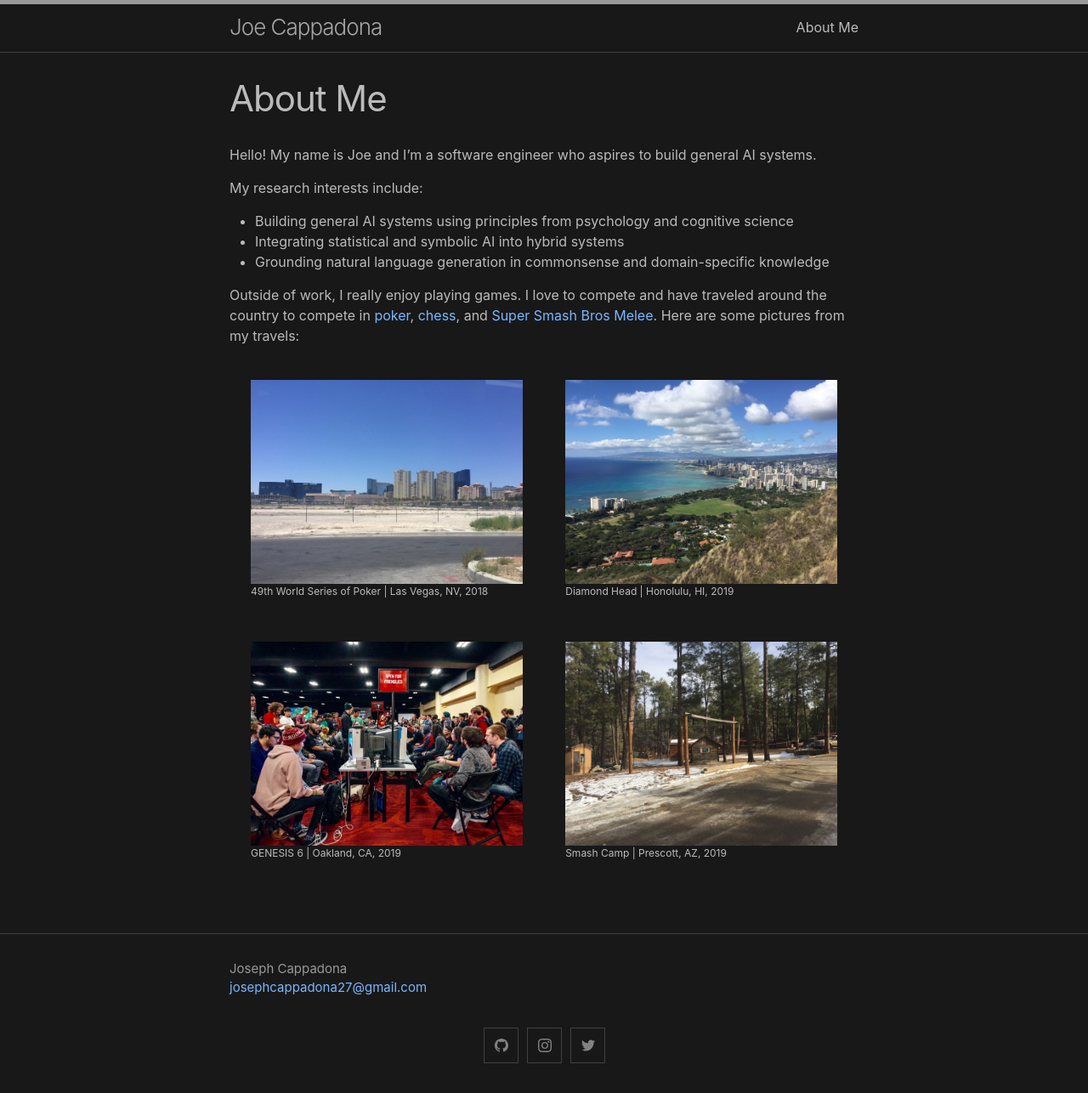
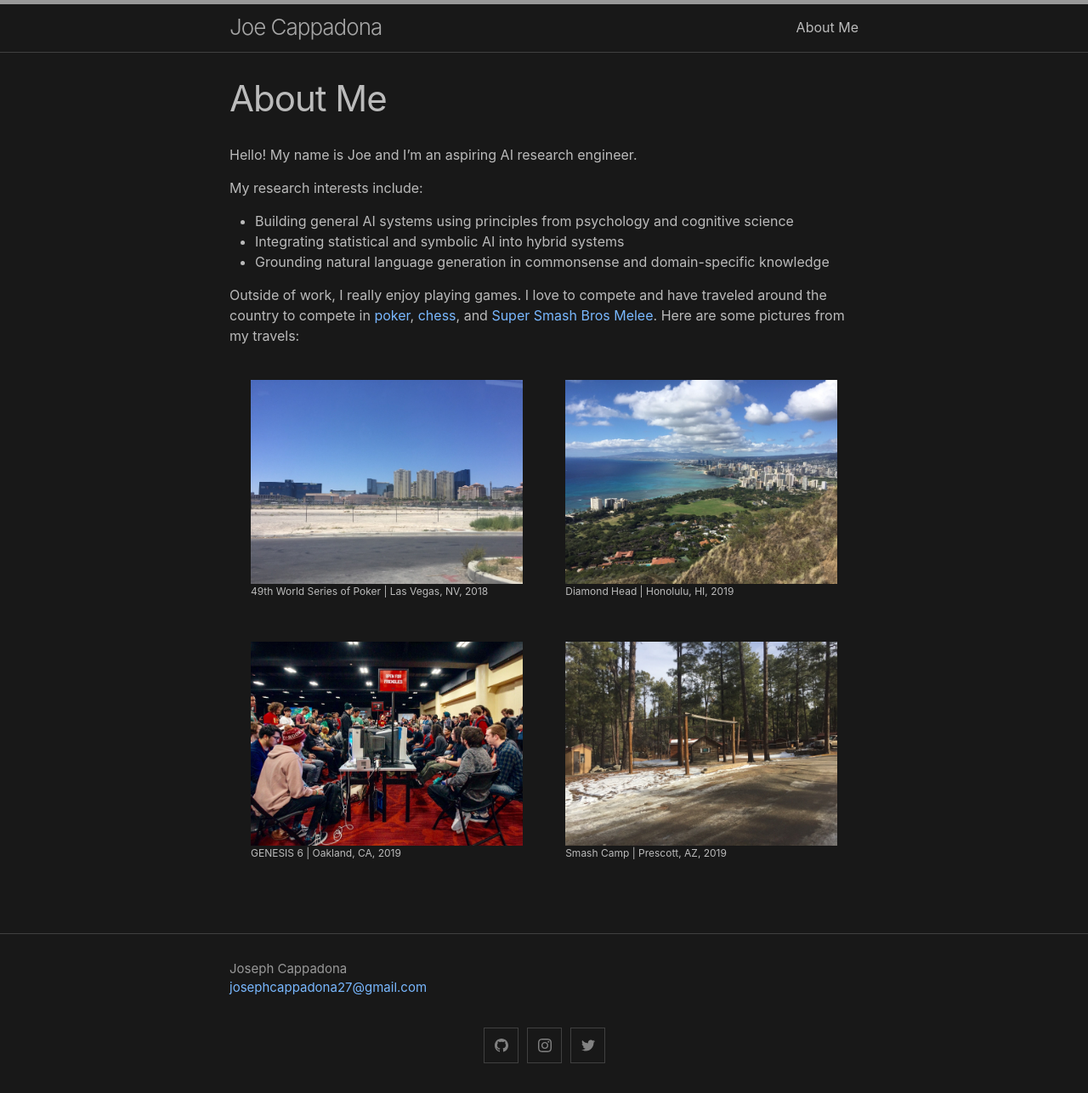
Before and after one commit to josephcappadona/josephcappadona.github.io, a Jekyll site: the page built from about.md, in a window 1280 px wide. Shown: the whole page at 85% size. Built offline with Jekyll 4.4.1, drawn with Linux system fonts in a browser that asks for light colours.

Commit message:
Update about.md

```diff
--- a/about.md
+++ b/about.md
@@ -4,7 +4,7 @@ title: About Me
 permalink: /about/
 ---
 
-Hello! My name is Joe and I'm a software engineer who aspires to build general AI systems.
+Hello! My name is Joe and I'm an aspiring AI research engineer.
 
 My research interests include:
 * Building general AI systems using principles from psychology and cognitive science
```
